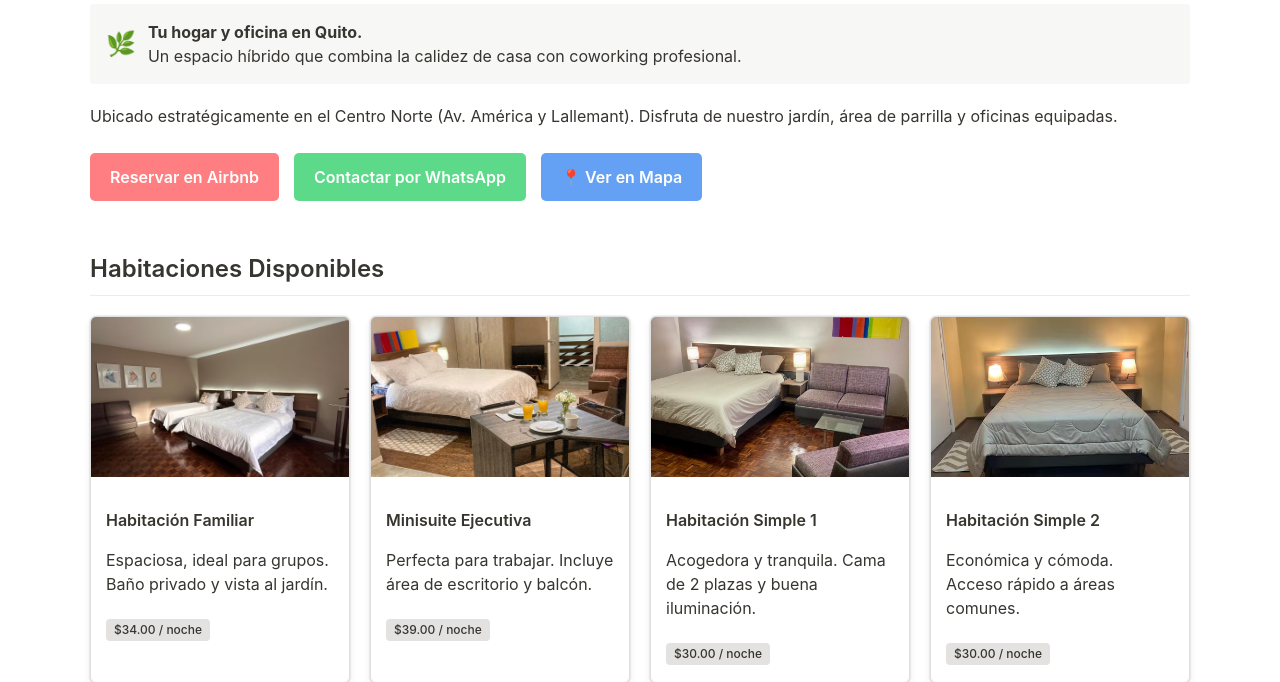
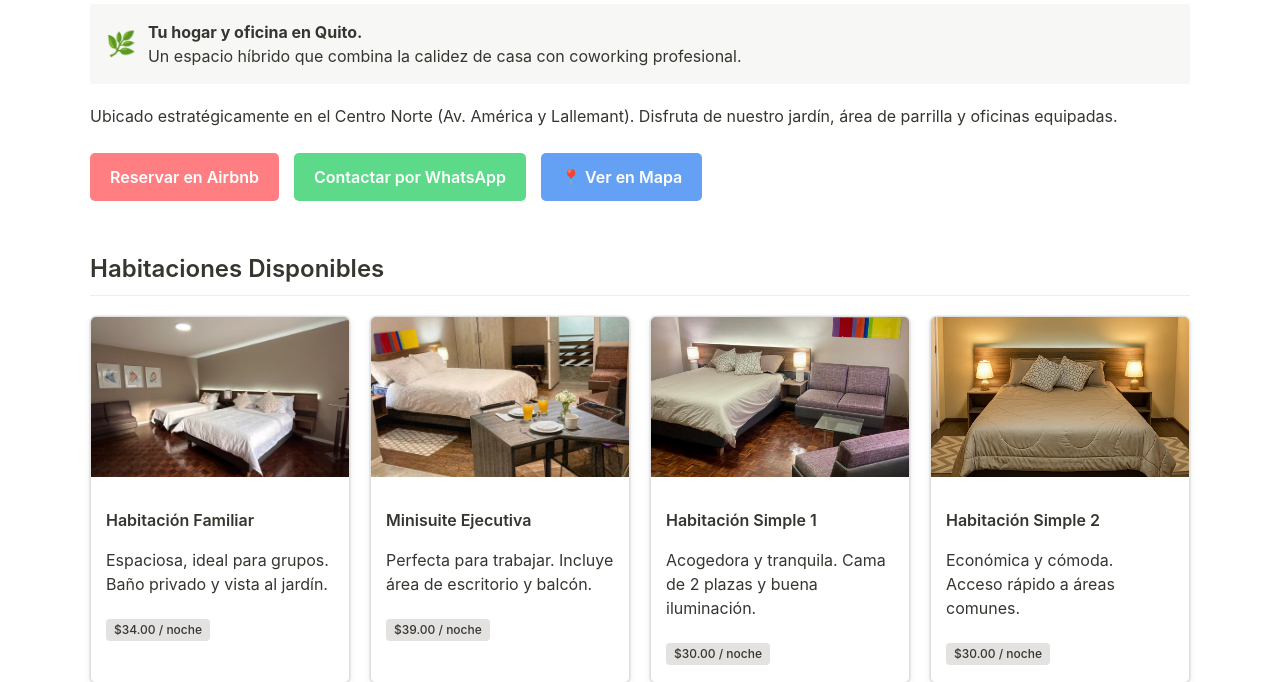
Before and after one commit to colibrigardenhaus-cyber/colibri-final, a plain HTML site: page index.html in a window 1280 px wide. Shown: the part 418-1100 px from the top of the page. Drawn offline with Linux system fonts and the light colour scheme.

Commit message:
Add files via upload

```diff
--- a/index.html
+++ b/index.html
@@ -163,7 +163,7 @@
             <!-- Enlace a simple2.html -->
             <a href="simple2.html" class="card-link">
                 <div class="card">
-                    <img src="fotos/H4.jpeg" alt="Simple 2">
+                    <img src="fotos/H4.1.jpeg" alt="Simple 2">
                     <div class="card-content">
                         <h3>Habitación Simple 2</h3>
                         <p>Económica y cómoda. Acceso rápido a áreas comunes.</p>
```
